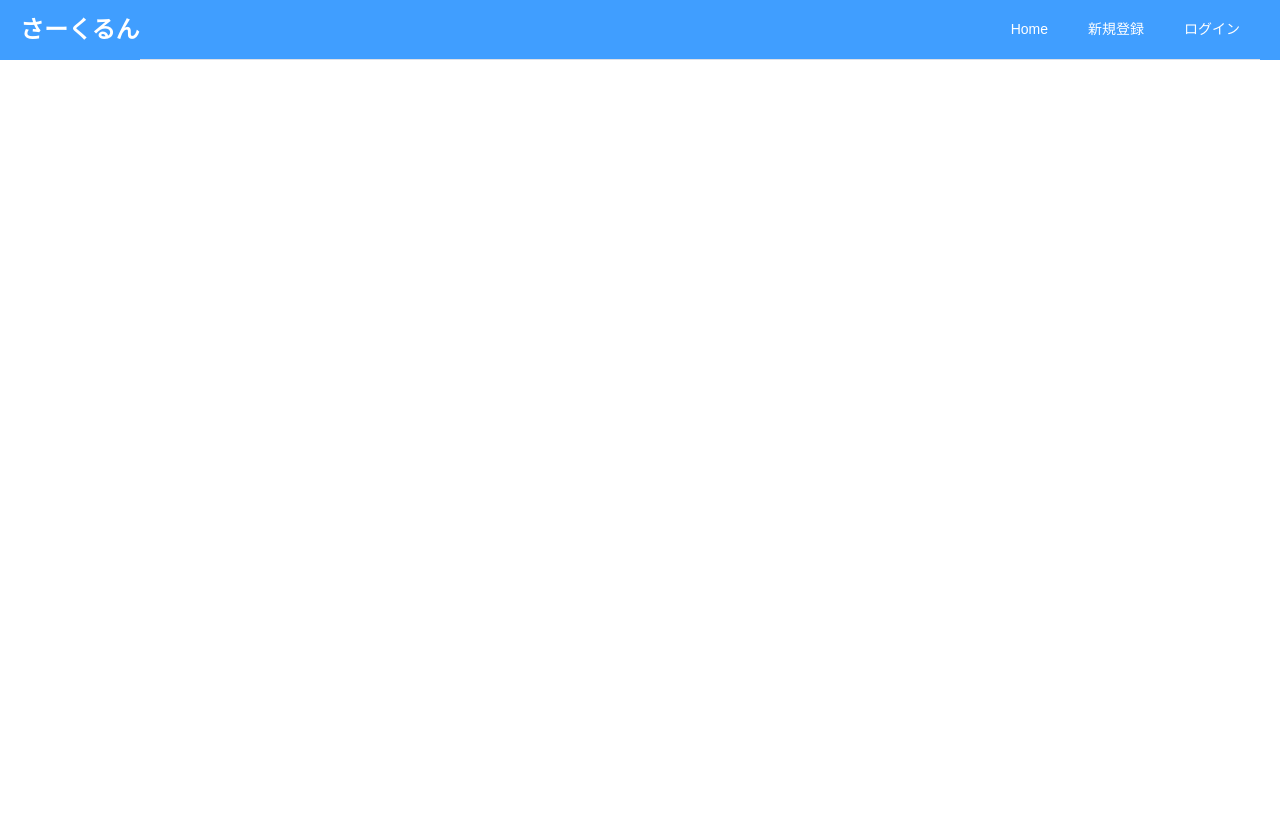
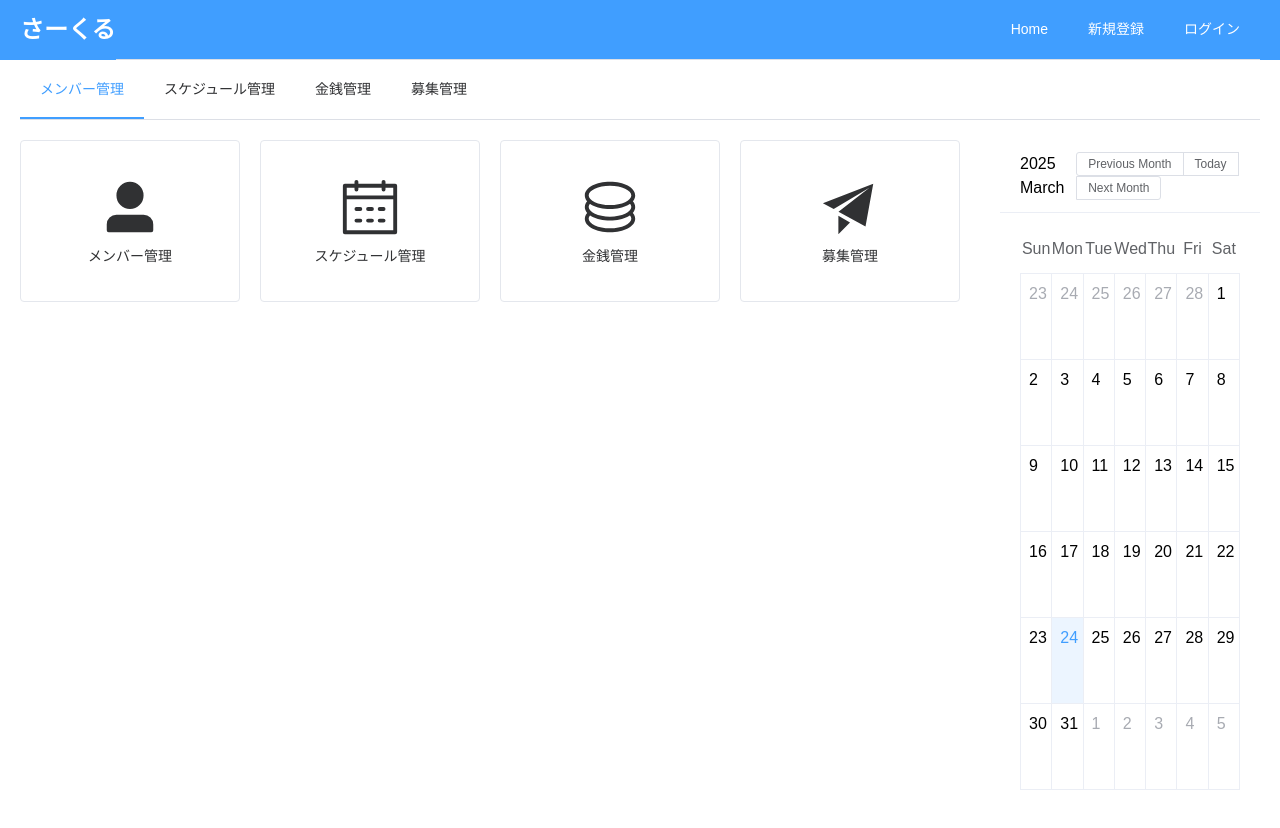
Before and after one commit to umeduck/circlun, a Vue app in the folder front/: page /dashboard in a window 1280 px wide. Shown: the top 828 px of the page. Before the commit the page ends 800 px from the top, so only its background shows below. Built offline with nearby package versions, Linux system fonts and the light colour scheme.

Commit message:
ダッシュボード作成

```diff
--- /dev/null
+++ b/front/src/components/dashboard/index.vue
@@ -0,0 +1,85 @@
+<template>
+  <el-container style="height: 100vh;">
+    <!-- ヘッダー -->
+    <el-header>
+      <el-menu
+        mode="horizontal"
+        :default-active="activeMenu"
+        @select="activeMenu = $event"
+      >
+        <el-menu-item index="1">メンバー管理</el-menu-item>
+        <el-menu-item index="2">スケジュール管理</el-menu-item>
+        <el-menu-item index="3">金銭管理</el-menu-item>
+        <el-menu-item index="4">募集管理</el-menu-item>
+      </el-menu>
+    </el-header>
+
+    <!-- メインコンテナ -->
+    <el-container>
+      <el-main>
+        <el-row :gutter="20">
+          <el-col :span="6" v-for="card in cards" :key="card.title">
+            <el-card class="dashboard-card" shadow="hover" @click="onCardClick(card)">
+              <div class="card-content">
+                <el-icon>
+                  <component :is="card.icon" />
+                </el-icon>
+                <p>{{ card.title }}</p>
+              </div>
+            </el-card>
+          </el-col>
+        </el-row>
+      </el-main>
+
+      <!-- 右：カレンダー -->
+      <el-aside width="300px" style="padding: 20px;">
+        <el-calendar v-model="selectedDate" />
+      </el-aside>
+    </el-container>
+  </el-container>
+</template>
+
+<script setup>
+import { ref } from 'vue'
+import {
+  UserFilled,
+  Calendar,
+  Coin,
+  Promotion
+} from '@element-plus/icons-vue'
+
+const activeMenu = ref('1')
+const selectedDate = ref(new Date())
+
+const cards = [
+  { title: 'メンバー管理', icon: UserFilled, route: '/members' },
+  { title: 'スケジュール管理', icon: Calendar, route: '/studios' },
+  { title: '金銭管理',       icon: Coin,           route: '/billing' },
+  { title: '募集管理',   icon: Promotion, route: '/locations' },
+]
+function onCardClick(card) {
+  // クリック時の遷移など
+  // 例: router.push(card.route)
+  console.log('clicked', card.title)
+}
+</script>
+
+<style scoped>
+.dashboard-card {
+  cursor: pointer;
+}
+.card-content {
+  display: flex;
+  flex-direction: column;
+  align-items: center;
+  justify-content: center;
+  height: 120px;
+}
+.card-content p {
+  margin: 8px 0 0;
+  font-size: 14px;
+}
+.card-content .el-icon {
+  font-size: 62px;
+}
+</style>
--- a/front/src/components/main-header.vue
+++ b/front/src/components/main-header.vue
@@ -2,7 +2,7 @@
   <el-container>
     <el-header>
       <div class="logo">
-        さーくるん
+        さーくる
       </div>
       <el-menu
         mode="horizontal"
```
Also changed, not shown: front/src/router.js (+4 -3 lines).
